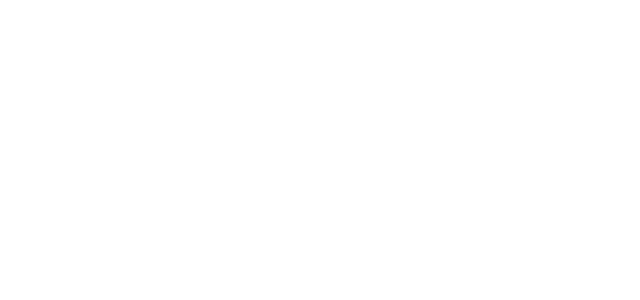
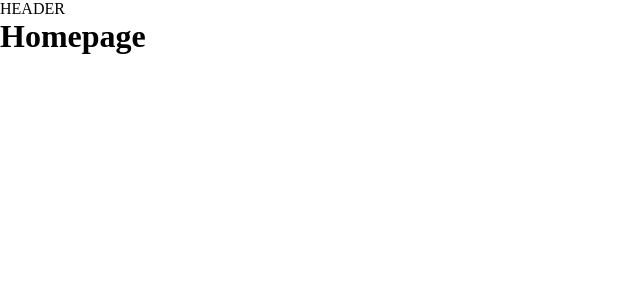
Before and after one commit to VitaFrancesco/webapp-react, a React (Vite) app: page / in a window 1280 px wide. Shown: the top 300 px of the page, without its empty margins (0-640 px from the left). Built offline with nearby package versions, Linux system fonts and the light colour scheme.

Commit message:
ADD: stucture of webapp with route and layout

```diff
--- a/package.json
+++ b/package.json
@@ -11,7 +11,8 @@
   },
   "dependencies": {
     "react": "^18.3.1",
-    "react-dom": "^18.3.1"
+    "react-dom": "^18.3.1",
+    "react-router-dom": "^7.1.1"
   },
   "devDependencies": {
     "@eslint/js": "^9.17.0",
--- a/src/App.jsx
+++ b/src/App.jsx
@@ -1,9 +1,21 @@
+import { BrowserRouter, Routes, Route } from 'react-router-dom'
+import Home from './pages/Home'
+import DetailBook from './pages/DetailBook'
+import DefaultLayout from './layout/DefaultLayout'
+
 function App() {
 
   return (
-    <>
-
-    </>
+    <BrowserRouter>
+      <Routes>
+        <Route element={<DefaultLayout />}>
+          <Route path='/'>
+            <Route index element={<Home />}></Route>
+            <Route path=':key' element={<DetailBook />}></Route>
+          </Route>
+        </Route>
+      </Routes>
+    </BrowserRouter>
   )
 }
 
--- /dev/null
+++ b/src/components/Header.jsx
@@ -0,0 +1,9 @@
+export default function Header() {
+    return (
+        <header>
+            <nav>
+                HEADER
+            </nav>
+        </header>
+    )
+}
--- /dev/null
+++ b/src/layout/DefaultLayout.jsx
@@ -0,0 +1,11 @@
+import Header from "../components/Header";
+import { Outlet } from "react-router-dom"
+
+export default function DefaultLayout() {
+    return (
+        <>
+            <Header />
+            <Outlet />
+        </>
+    )
+}
--- /dev/null
+++ b/src/pages/DetailBook.jsx
@@ -0,0 +1,7 @@
+export default function DetailBook() {
+    return (
+        <>
+            <h1>DetailBook</h1>
+        </>
+    )
+}
--- /dev/null
+++ b/src/pages/Home.jsx
@@ -0,0 +1,7 @@
+export default function Home() {
+    return (
+        <>
+            <h1>Homepage</h1>
+        </>
+    )
+}
```
Also changed, not shown: 1 other file (tests, documents, lock files or other folders).
